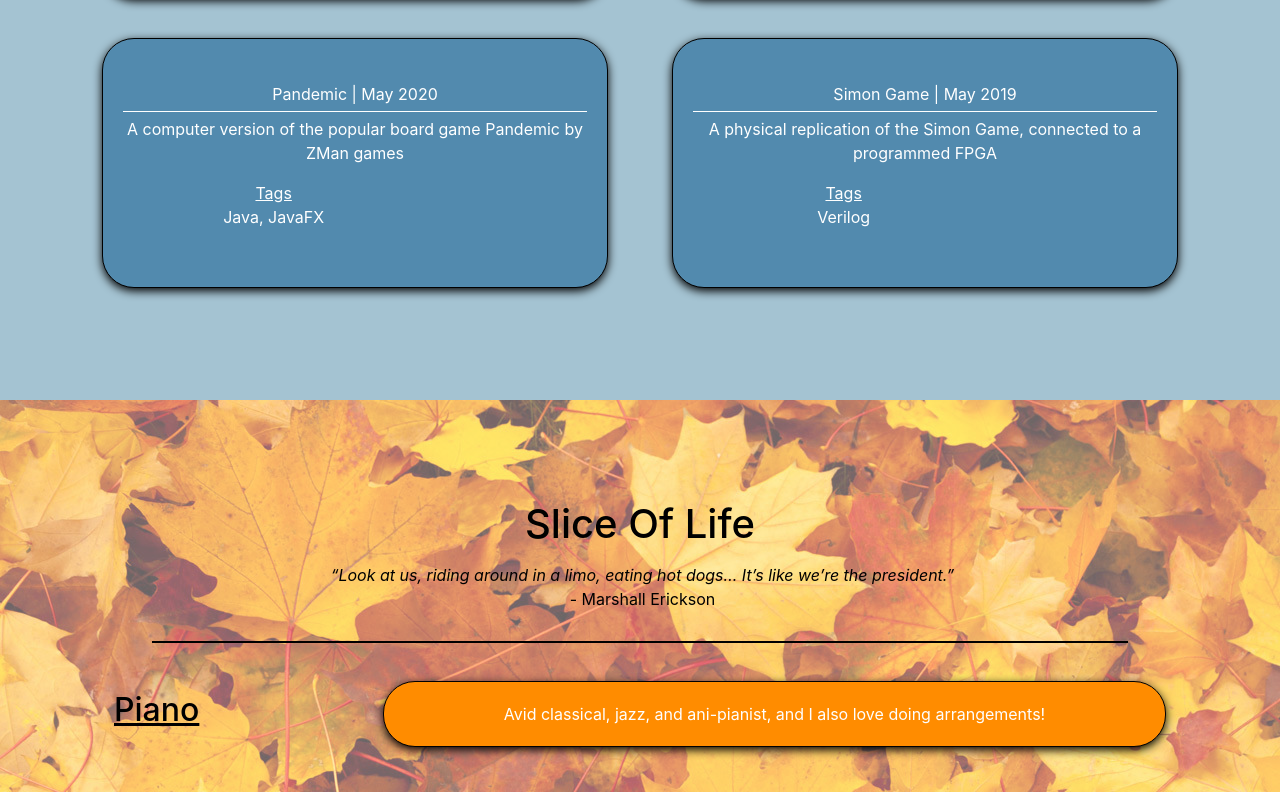
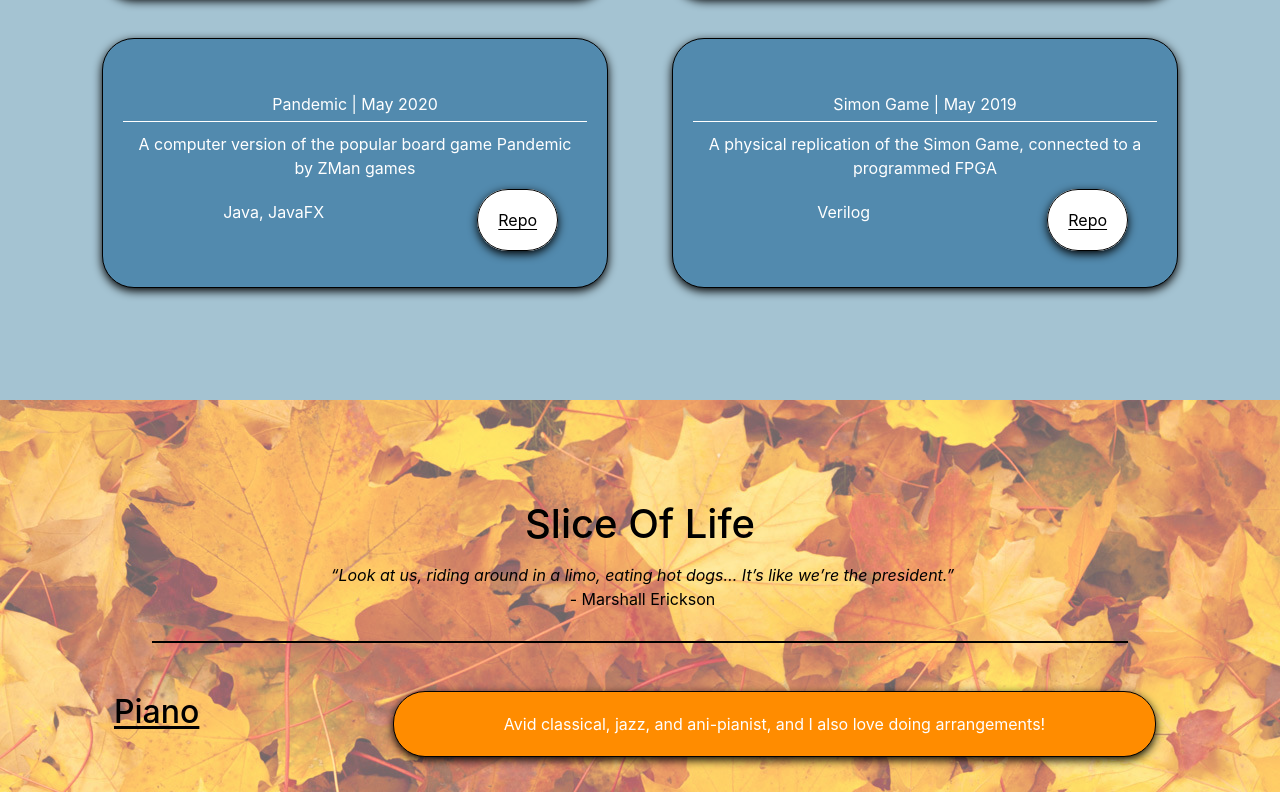
Before and after one commit to ethan-l-chen-24/ethanlchen.me, a React (Create React App) app: page / in a window 1280 px wide. Shown: the part 1068-1860 px from the top of the page. Built offline with nearby package versions, Linux system fonts and the light colour scheme.

Commit message:
working version of project section

```diff
--- a/src/components/Projects/ProjectTile.js
+++ b/src/components/Projects/ProjectTile.js
@@ -9,13 +9,14 @@ const ProjectTile = ( { name, languages, date, github, description} ) => {
         <div>{ name + " | " + date }</div>
             <hr className='projectTileHR'/>
             <p>{ description }</p>
-            <Row>
+            <Row className='center'>
                 <Col xs={8}>
-                    <div> <u>Tags</u> </div>
                     <p>{languages.map((language, i, arr) => (i === arr.length-1 ? (<span> {language} </span>) : (<span>{language + ', '}</span>)))}</p>
                 </Col>
                 <Col xs={4}>
-
+                    <a className="boxed repoLink" href={github}>
+                        Repo
+                    </a>
                 </Col>
             </Row>
 
--- a/src/styles/App.css
+++ b/src/styles/App.css
@@ -21,6 +21,7 @@ section > h1 {
 
 p {
     text-align: center;
+    margin: 10px;
 }
 
 .center {
--- a/src/styles/Projects.css
+++ b/src/styles/Projects.css
@@ -19,3 +19,9 @@
     margin: 5px auto 5px auto;
     width: 100%;
 }
+
+.repoLink {
+    background-color: white;
+    color: black;
+    text-underline-offset: 3px;
+}
--- a/src/styles/SliceOfLife.css
+++ b/src/styles/SliceOfLife.css
@@ -19,6 +19,7 @@
 
 .activity {
     margin: 20px;
+    text-underline-offset: 3px;
 }
 
 .fall {
```
